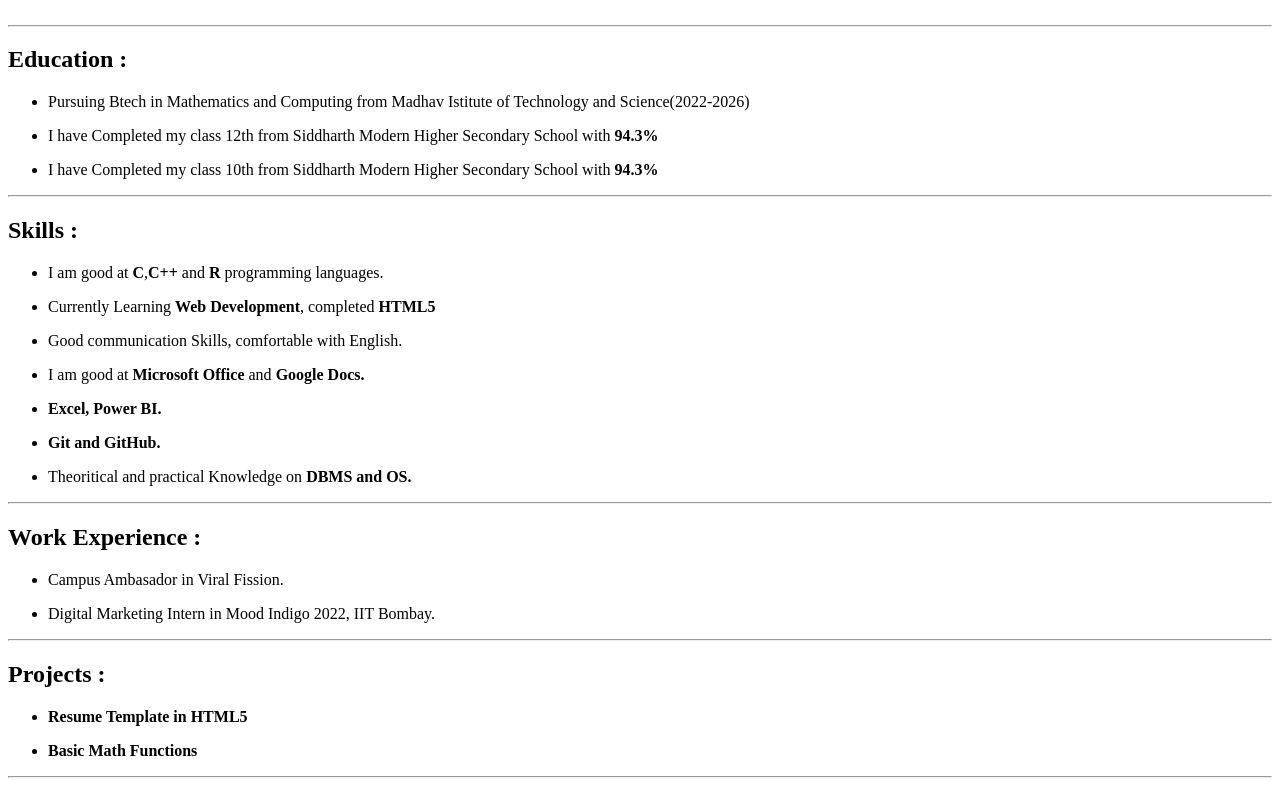
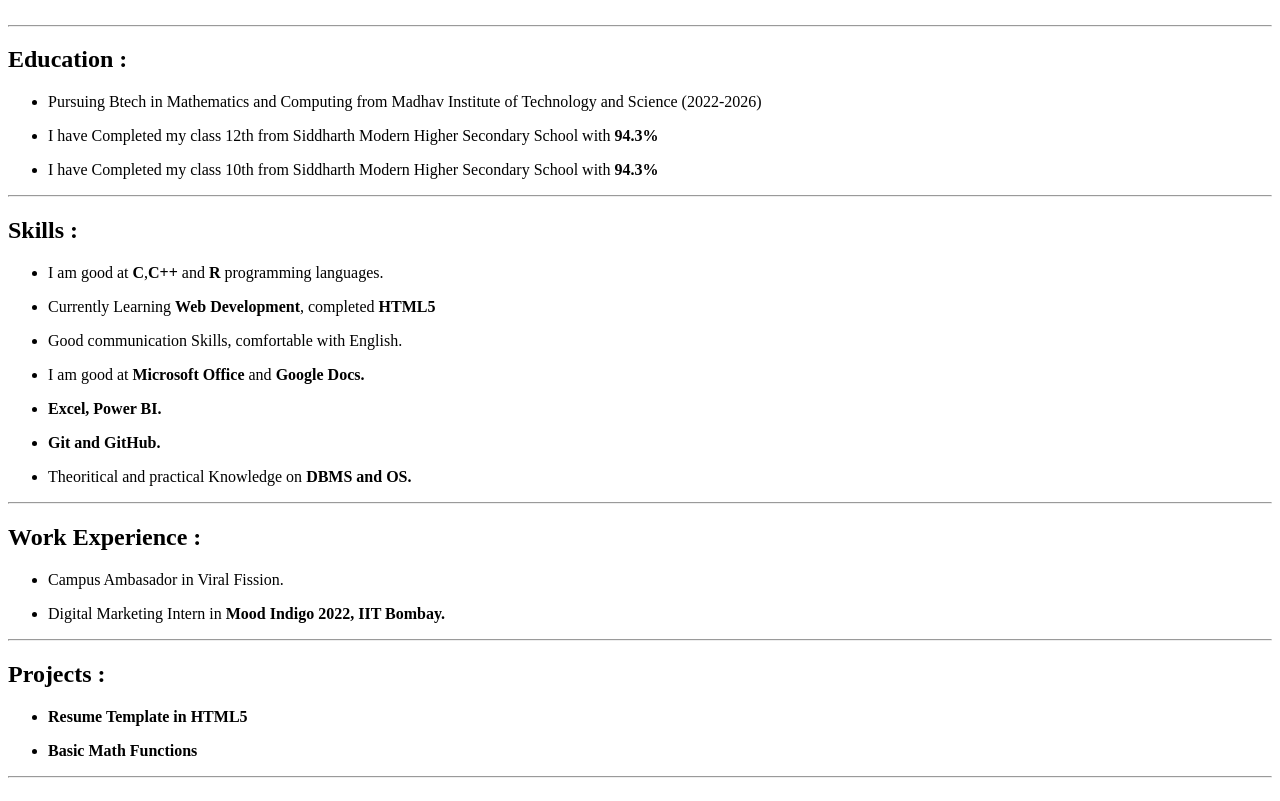
Before and after one commit to Shivammittal13ai/Resume-template, a plain HTML site: page index.html in a window 1280 px wide. Shown: the part 651-1452 px from the top of the page. Drawn offline with Linux system fonts and the light colour scheme.

Commit message:
Update index.html
Adding some comments, correct spelling

```diff
--- a/index.html
+++ b/index.html
@@ -1,5 +1,6 @@
 <!-- HTML resume template inspired from CodeHelp(LW),Anjela Wu -->
 <!-- Slightly changes  -->
+<!-- index.html -- copy of Project-1a.html used for hosting this on GitHub -->
 
 <!DOCTYPE html>
 <html lang="en">
@@ -97,7 +98,7 @@
         <h2>Education :</h2>
         <ul>
             <li>
-                <p>Pursuing Btech in Mathematics and Computing from Madhav Istitute of Technology and Science(2022-2026)</p>
+                <p>Pursuing Btech in Mathematics and Computing from Madhav Institute of Technology and Science (2022-2026)</p>
             </li>
             <li>
                 <p>I have Completed my class 12th from Siddharth Modern Higher Secondary School with <b>94.3%</b></p>
@@ -146,7 +147,7 @@
                 <p>Campus Ambasador in Viral Fission.</p>
             </li>
             <li>
-                <p>Digital Marketing Intern in Mood Indigo 2022, IIT Bombay.</p>
+                <p>Digital Marketing Intern in <b> Mood Indigo 2022, IIT Bombay.</b></p>
             </li>
         </ul>
 
```
